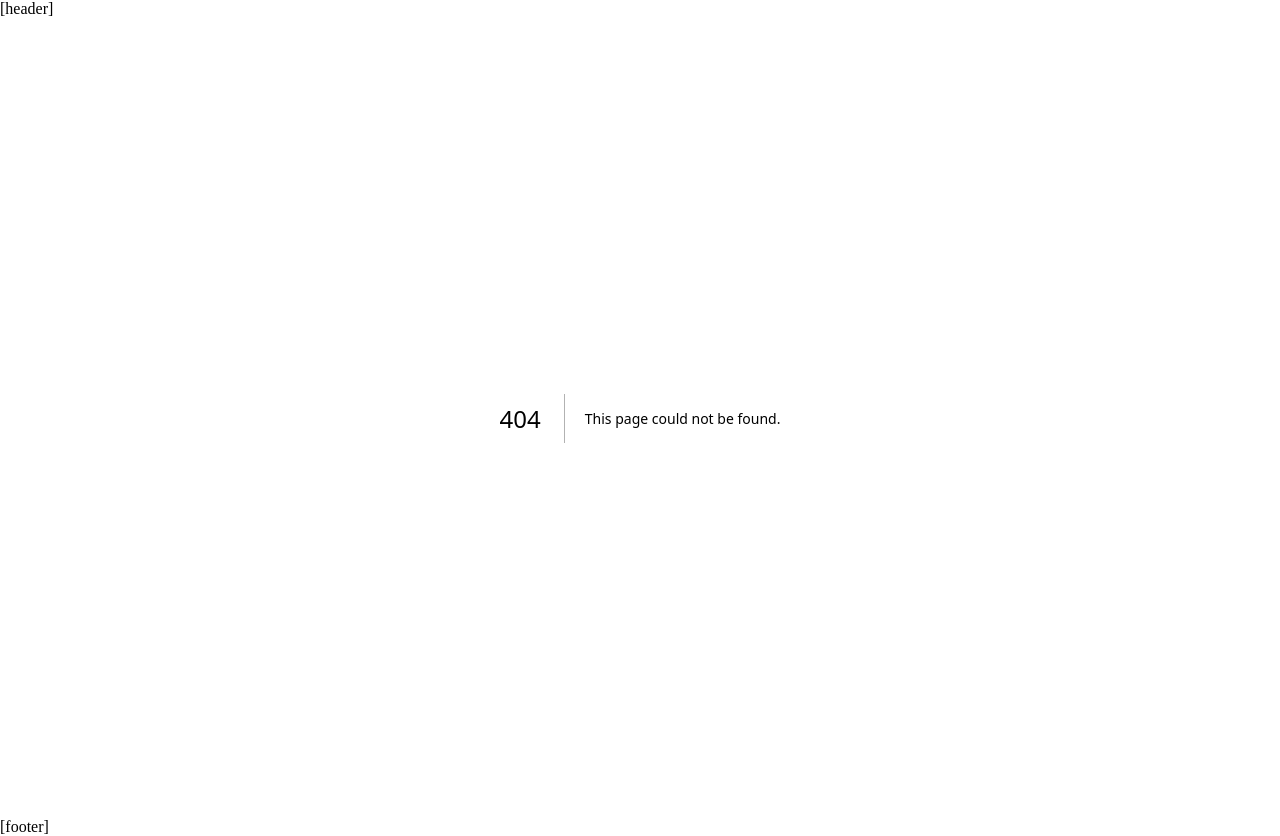
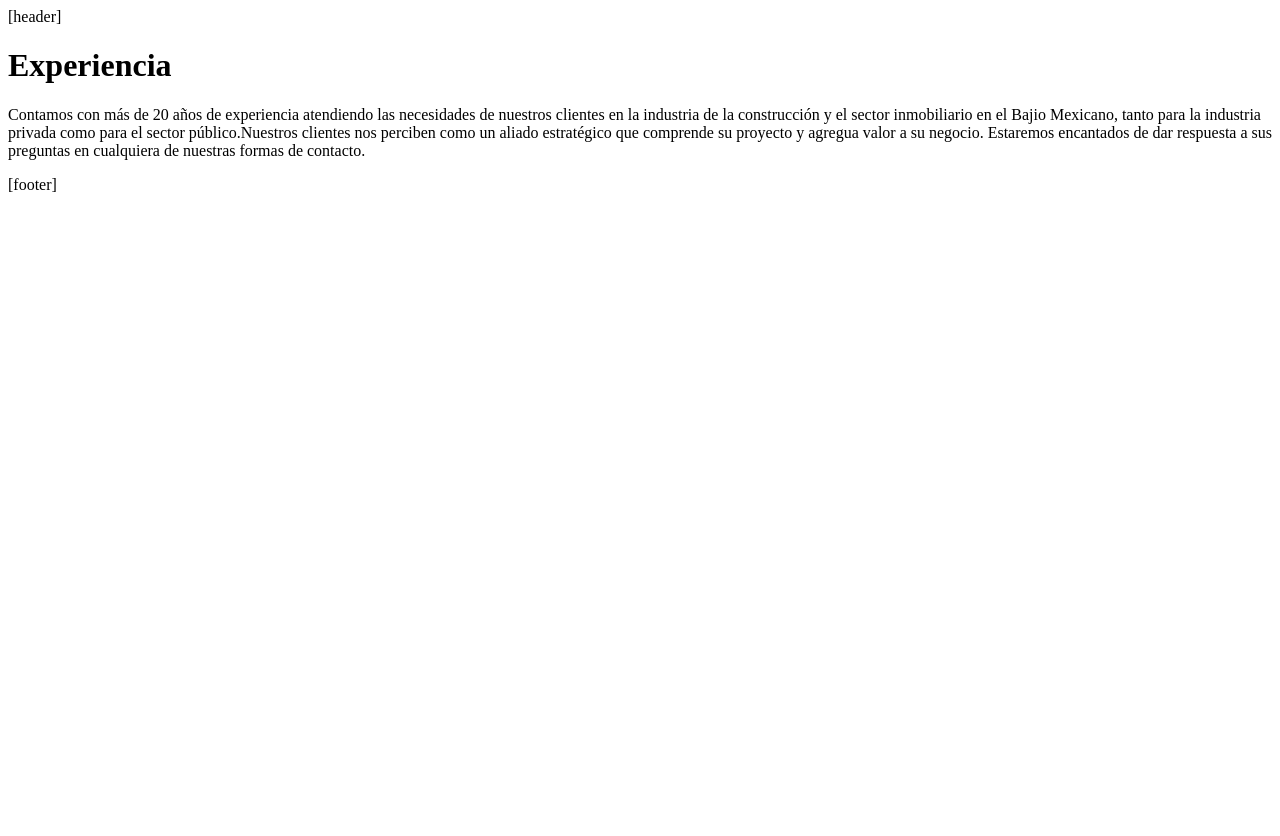
Before and after one commit to jmmagana/next-bidcsa, a Next.js app: page /experiencia in a window 1280 px wide. Before the commit this address had no page. After the commit the page ends 800 px from the top, so only its background shows below. Built offline with nearby package versions, Linux system fonts and the light colour scheme.

Commit message:
Create Experiencia pages

```diff
--- /dev/null
+++ b/app/experiencia/page.jsx
@@ -0,0 +1,16 @@
+export default function ExperienciaPage() {
+  return (
+    <>
+      <h1>Experiencia</h1>
+      <p>
+        Contamos con más de 20 años de experiencia atendiendo las necesidades de
+        nuestros clientes en la industria de la construcción y el sector
+        inmobiliario en el Bajio Mexicano, tanto para la industria privada como
+        para el sector público.Nuestros clientes nos perciben como un aliado
+        estratégico que comprende su proyecto y agregua valor a su negocio.
+        Estaremos encantados de dar respuesta a sus preguntas en cualquiera de
+        nuestras formas de contacto.
+      </p>
+    </>
+  );
+}
--- a/app/servicios/gerencia_proyectos/page.jsx
+++ b/app/servicios/gerencia_proyectos/page.jsx
@@ -1,4 +1,4 @@
-export default function ProyectosPage() {
+export default function GerenciaProyectosPage() {
   return (
     <>
       <h1>Gerencia de Proyectos de Construcción</h1>
--- a/app/servicios/ingenieria_costos/page.jsx
+++ b/app/servicios/ingenieria_costos/page.jsx
@@ -1,4 +1,4 @@
-export default function ProyectosPage() {
+export default function IngenieriaCostosPage() {
   return (
     <>
       <h1>Ingeniería de Costos y Presupuestos</h1>
```
Also changed, not shown: app/experiencia/proyectos_construccion/page.jsx (added, +13 -0 lines), app/servicios/layout.jsx (added, +8 -0 lines), app/servicios/supervision_obras/page.jsx (+4 -4 lines).
